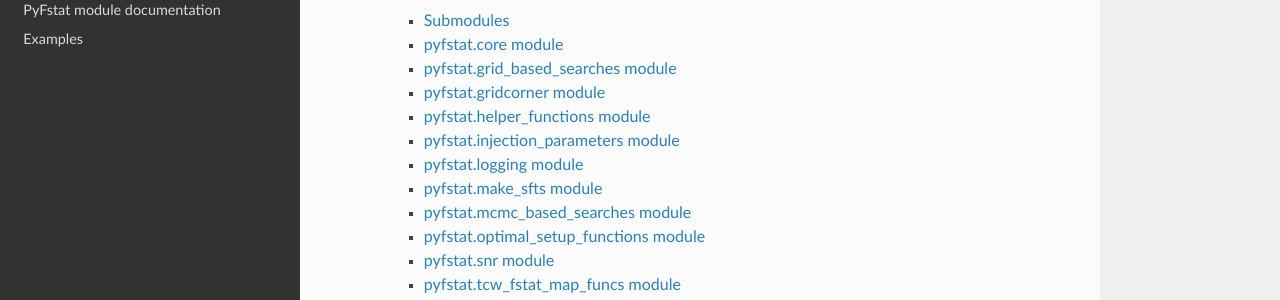
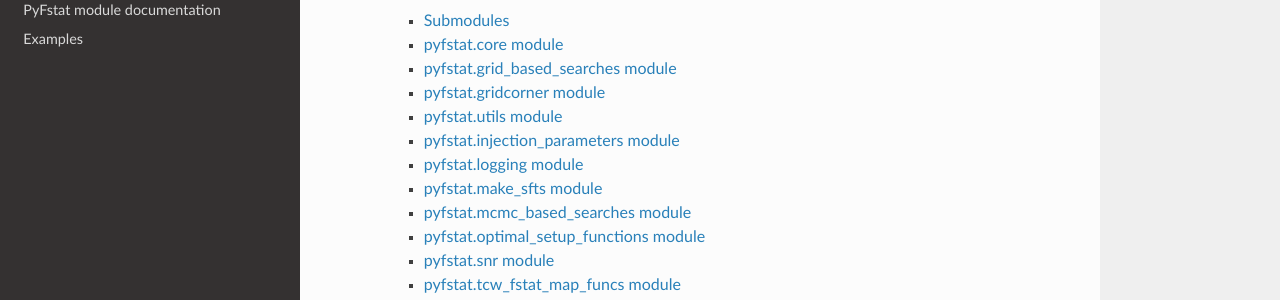
Before and after one commit to PyFstat/PyFstat, a Sphinx documentation site: the page built from docs/source/index.rst, in a window 1280 px wide and 900 px high, scrolled down 554 px. Shown: the part 197-497 px from the top of the window. Built offline with Sphinx 7.4.7 and the Read the Docs theme 2.0.0, drawn with Linux system fonts in a browser that asks for light colours; pages that are not in the unit, such as notebooks, are missing from menus.

Commit message:
Update documentation

```diff
--- a/docs/source/pyfstat.rst
+++ b/docs/source/pyfstat.rst
@@ -33,10 +33,10 @@ pyfstat.gridcorner module
    :undoc-members:
    :show-inheritance:
 
-pyfstat.helper\_functions module
+pyfstat.utils module
 --------------------------------
 
-.. automodule:: pyfstat.helper_functions
+.. automodule:: pyfstat.utils
    :members:
    :undoc-members:
    :show-inheritance:
```
